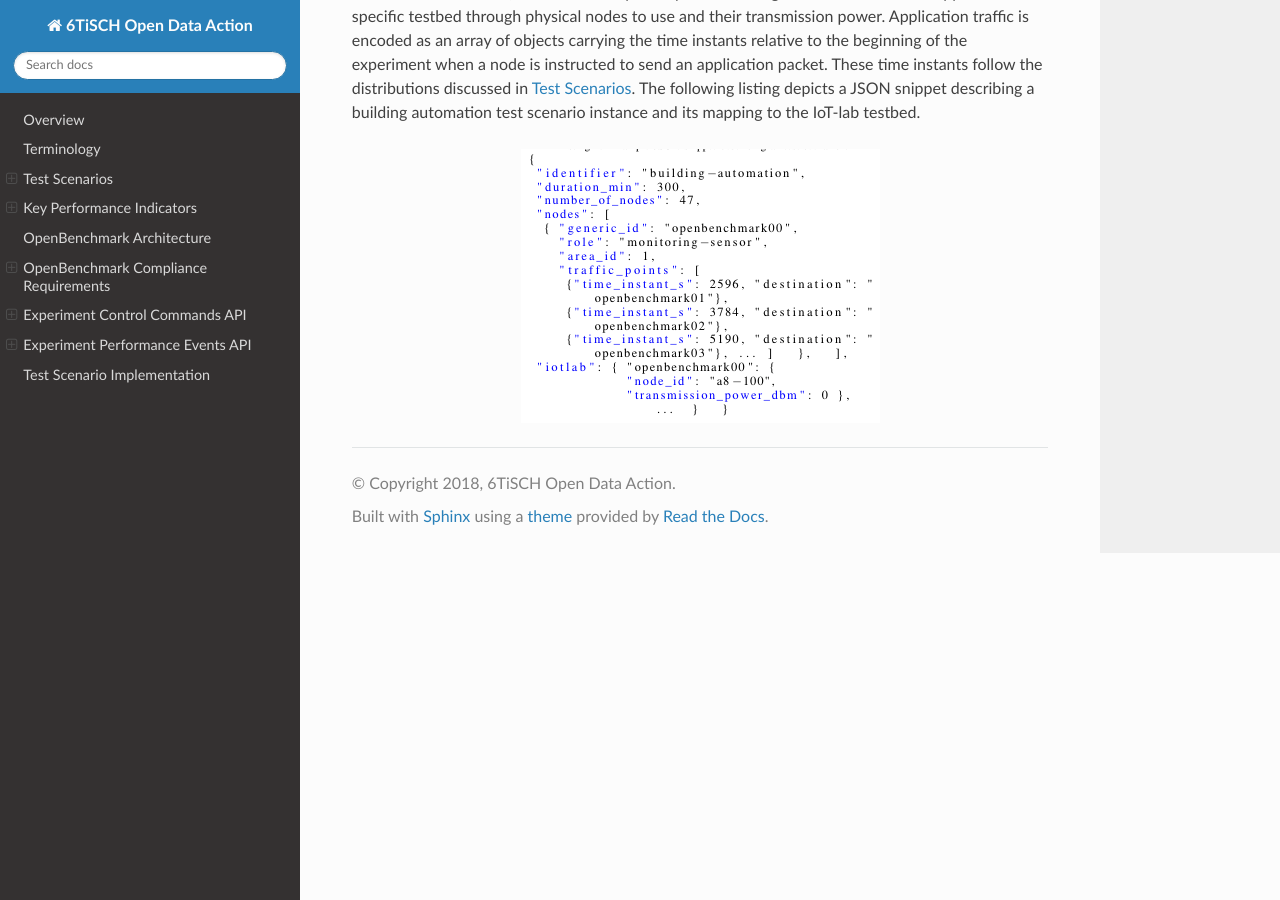
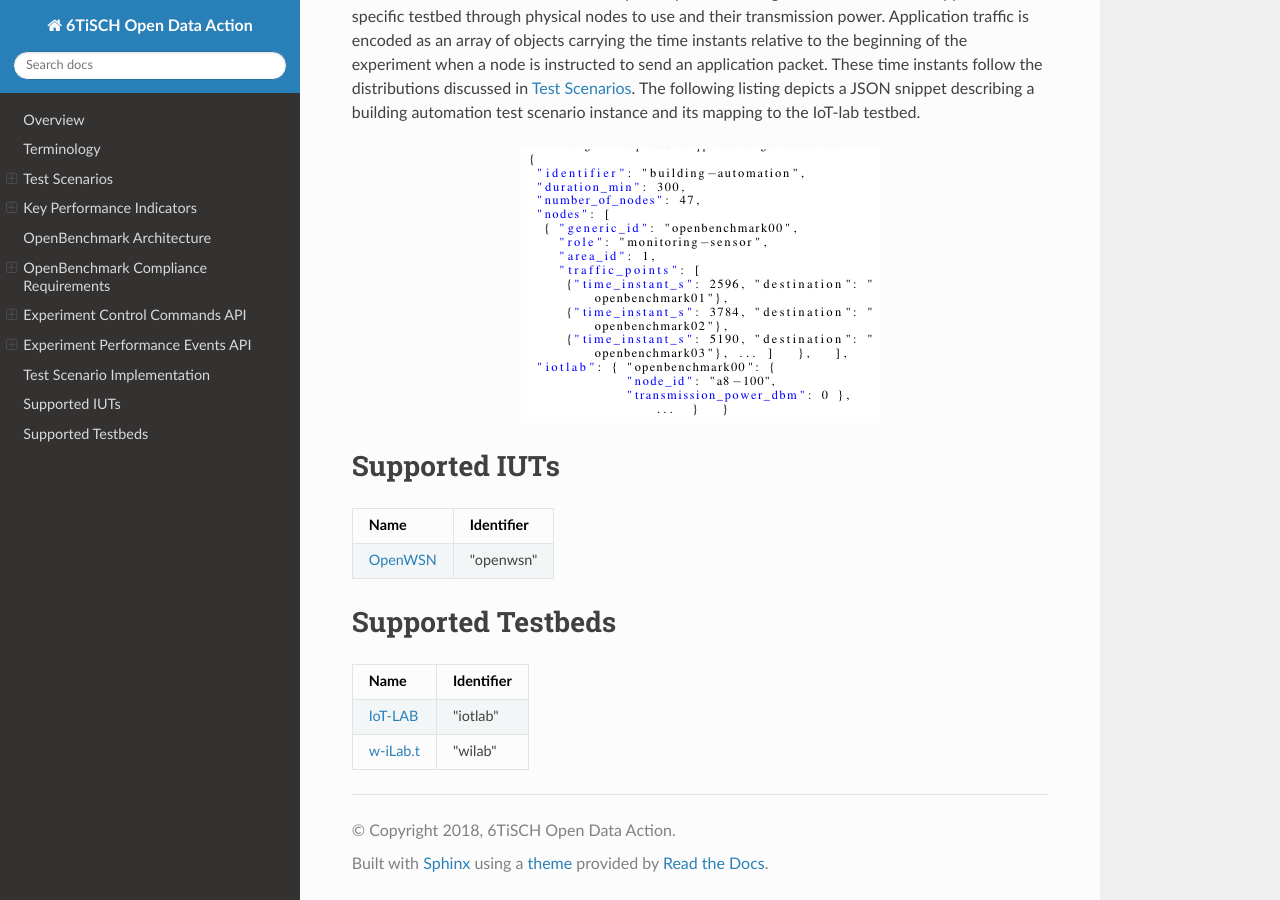
Before and after one commit to openwsn-berkeley/openbenchmark, a Sphinx documentation site: the page built from docs/source/index.md, in a window 1280 px wide and 900 px high, scrolled down 21155 px. Built offline with Sphinx 7.4.7 and the Read the Docs theme 2.0.0, drawn with Linux system fonts in a browser that asks for light colours.

Commit message:
Issue #3: Adds supported testbeds and testbed identifiers

```diff
--- a/docs/source/index.md
+++ b/docs/source/index.md
@@ -910,3 +910,20 @@ The following listing depicts a JSON snippet describing a building automation te
 <p align="center"><img src="_static/scenario-json.png"></p>
 
 <!-- ====================================================================== -->
+
+# Supported IUTs
+
+Name                                                |  Identifier
+--------------------------------------------------- | ------------
+[OpenWSN](http://www.openwsn.org/)                  | "openwsn"
+
+<!-- ====================================================================== -->
+
+# Supported Testbeds
+
+Name                                                |  Identifier
+--------------------------------------------------- | ------------
+[IoT-LAB](https://www.iot-lab.info/)                | "iotlab"
+[w-iLab.t](https://doc.ilabt.imec.be/ilabt/wilab/)  | "wilab"
+
+<!-- ====================================================================== -->
```
